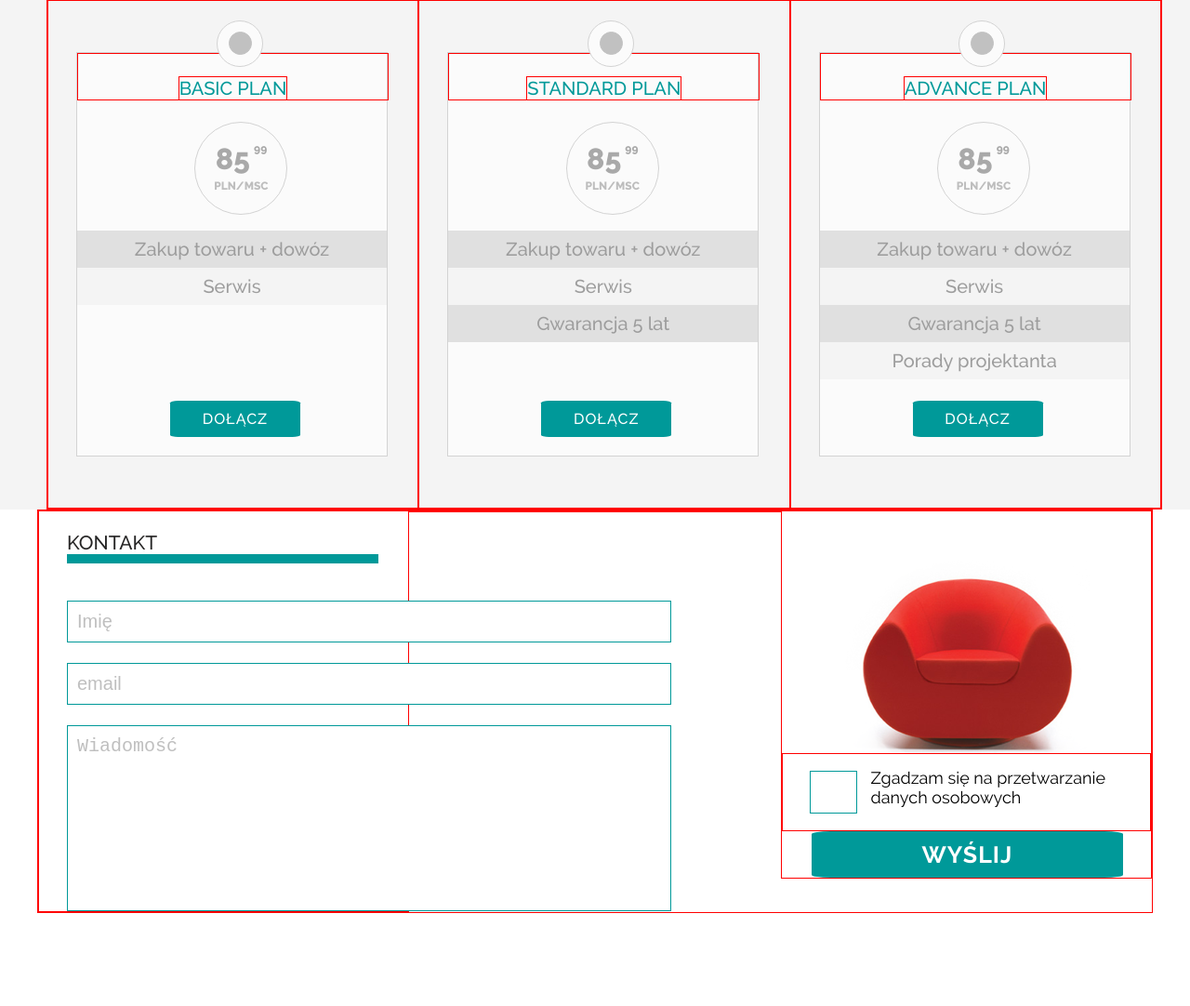
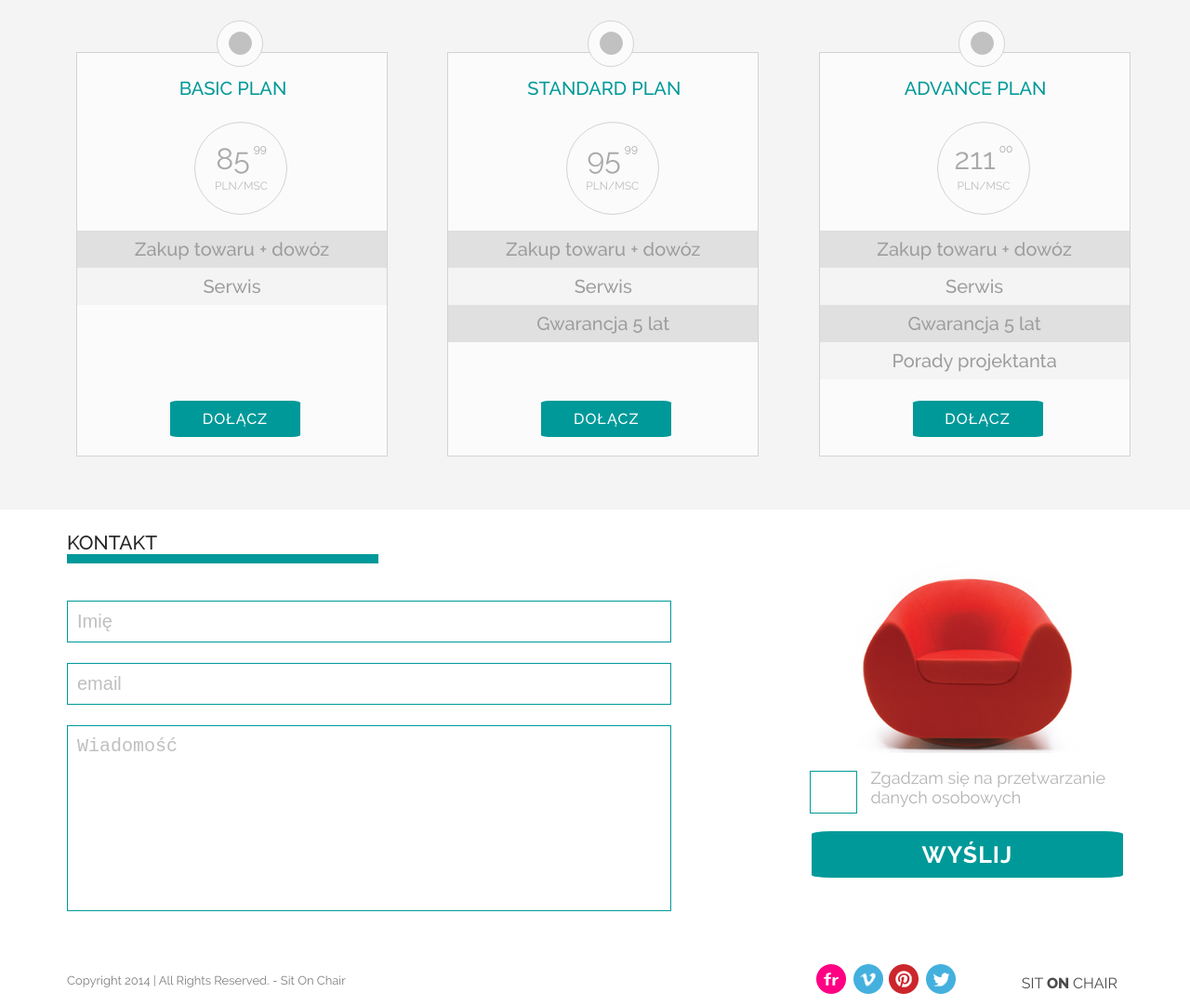
Before and after one commit to zjemsosne/Sit-On-Chair, a plain HTML site: page index.html in a window 1280 px wide. Shown: the part 998-2080 px from the top of the page at 93% size. Before the commit the page ends 1980 px from the top, so only its background shows below. Drawn offline with Linux system fonts and the light colour scheme.

Commit message:
footer section finished

```diff
--- a/css/style.css
+++ b/css/style.css
@@ -4,8 +4,8 @@ layout
 
 */
 
-.box, .white, .box-all-inputs, .container, .column, .arrow, .plan-main, .plan-details, .agreement-checkbox {
-  border: 1px solid red;
+.white, .box-all-inputs, .container, .column, .icons, .arrow, .plan-main, .plan-details, .agreement-checkbox {
+  border: 1px solid transparent;
 }
 
 * {
@@ -13,7 +13,7 @@ layout
 }
 
 body {
-  font-family: 'Raleway';
+  font-family: 'Raleway', Arial, sans-serif;
   margin: 0;
   padding: 0;
 }
@@ -44,7 +44,7 @@ body {
   clear: both;
 }
 
-span {
+span[class="site-logo"] {
   color: rgb(0, 153, 153);
   font-weight: 800;
 }
@@ -129,12 +129,14 @@ hero-section
   cursor: pointer;
   height: 500px;
   padding-top: 160px;
+  color: rgb(0, 153, 153);
+  margin-left: 40px
 }
 
 .right-arrow {
   position: absolute;
   z-index: 1;
-  margin-left: 547px;
+  margin-left: 507px;
 }
 
 .big-chair {
@@ -149,11 +151,17 @@ hero-section
   /*padding-right: 20px;*/
 }
 
+.title-span {
+  color: rgb(0, 153, 153);
+}
+
 h1 {
   font-size: 40px;
   font-weight: 500;
   text-transform: uppercase;
   text-align: center;
+  margin-top: 50px;
+  margin-right: 50px;
 }
 
 .title-paragraph {
@@ -161,7 +169,8 @@ h1 {
   opacity: 0.7;
   line-height: 25px;
   text-align: center;
-  padding: 0 100px;
+  padding: 0 75px;
+  margin-right: 50px;
 }
 
 .see-more-box {
@@ -172,7 +181,7 @@ h1 {
   font-weight: 500;
   letter-spacing: 1px;
   text-align: center;
-  margin: 0 auto;
+  margin: 0 185px;
   border-radius: 6%;
 }
 
@@ -186,7 +195,11 @@ chair-section
   margin: 25px 33px;
   width: 329px;
   height: 225px;
-  background-size: cover;
+  /*background-size: cover;*/
+}
+
+.box {
+  border: 1px solid #D3D3D3;
 }
 
 .box-1 {
@@ -494,6 +507,10 @@ label {
   margin: 15px 25px;
 }
 
+.agreement-span {
+  opacity: 0.3;
+}
+
 .send {
   background-color: rgb(0, 153, 153);
   text-transform: uppercase;
@@ -508,3 +525,41 @@ label {
   border-radius: 6%;
   float: right;
 }
+
+/*
+
+footer-section
+
+*/
+
+.site-footer {
+  margin-top: 50px;
+}
+
+.copyright-span {
+  opacity: 0.5;
+  font-size: 13px;
+  margin: 13px 30px;
+  display: inline-block;
+}
+
+.icons {
+  margin-left: 235px;
+}
+
+.icon:hover {
+  cursor: pointer;
+}
+
+.black-logo {
+  opacity: 0.7;
+  text-transform: uppercase;
+  font-size: 16px;
+  float: right;
+  margin: 13px 35px;
+  display: inline-block;
+}
+
+.footer-logo-inner {
+  font-weight: 800;
+}
--- a/index.html
+++ b/index.html
@@ -133,7 +133,7 @@
               <span class="plan-main">standard plan</span>
             </div>
             <div class="price-circle-div">
-              <span class="price-info-main">85</span>
+              <span class="price-info-main">95</span>
               <span class="price-info-decimal">99</span>
               <span class="currency-info">PLN/MSC</span>
             </div>
@@ -162,8 +162,8 @@
               <span class="plan-main">advance plan</span>
             </div>
             <div class="price-circle-div">
-              <span class="price-info-main">85</span>
-              <span class="price-info-decimal">99</span>
+              <span class="price-info-main">211</span>
+              <span class="price-info-decimal">00</span>
               <span class="currency-info">PLN/MSC</span>
             </div>
             <div class="plan-row buy-delivery-row">
@@ -216,7 +216,7 @@
             <div class="contact-right-side">
               <img src="images/red_chair.png" class="contact-chair" alt="Red Chair">
               <div class="agreement-checkbox">
-                <label><input type="checkbox" name="agreement" class="red-chair-checkbox">Zgadzam się na przetwarzanie danych osobowych</label>
+                <label><input type="checkbox" name="agreement" class="red-chair-checkbox"><span class="agreement-span">Zgadzam się na przetwarzanie danych osobowych</span></label>
               </div>
               <a href="#"><div class="send">
                 wyślij
@@ -228,5 +228,26 @@
     </div>
   </section>
 
+  <header class="site-footer clearfix">
+    <div class="container">
+      <div class="row layout-2-col">
+        <div class="column copyright-text-side">
+          <span class="copyright-span">Copyright 2014 | All Rights Reserved. - Sit On Chair</span>
+        </div>
+        <div class="column icons-side">
+          <div class="icons">
+            <img src="images/flickr.png" alt="flickr icon" class="icon">
+            <img src="images/vimeo.png" alt="vimeo icon" class="icon">
+            <img src="images/pinterest.png" alt="pinterest icon" class="icon">
+            <img src="images/twitter.png" alt="twitter icon" class="icon">
+            <div class="black-logo">
+              sit </span><span class="footer-logo-inner">on </span>chair
+            </div>
+          </div>
+        </div>
+      </div>
+    </div>
+  </header>
+
 </body>
 </html>
```
